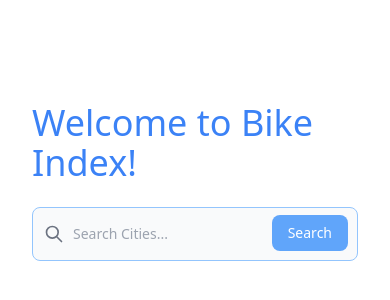
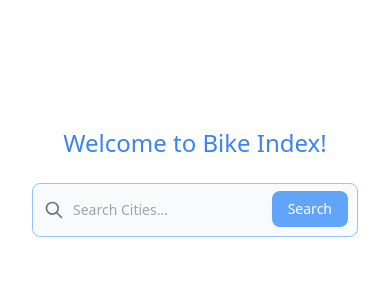
Before and after one commit to decent10/bike-index, a Next.js app: page / in a window 390 px wide. Shown: the part 188-488 px from the top of the page. Built offline with nearby package versions, Linux system fonts and the light colour scheme.

Commit message:
made minor updates

```diff
--- a/components/ListView.tsx
+++ b/components/ListView.tsx
@@ -1,5 +1,5 @@
 import React from "react";
-import { ListItem } from "./ListItem/ListItem";
+import { ListItem } from "./ListItem";
 
 type ListViewProps = {
   items: [];
--- a/pages/index.tsx
+++ b/pages/index.tsx
@@ -35,7 +35,7 @@
       </Head>
 
       <main className={styles.main}>
-        <h1 className="my-6 text-4xl text-blue-500">
+        <h1 className="my-6 text-2xl md:text-4xl text-blue-500">
           Welcome to <a href="https://bikeindex.org/">Bike Index!</a>
         </h1>
         <SearchForm
```
Also changed, not shown: components/ListItem.tsx (renamed from components/ListItem/ListItem.tsx).
